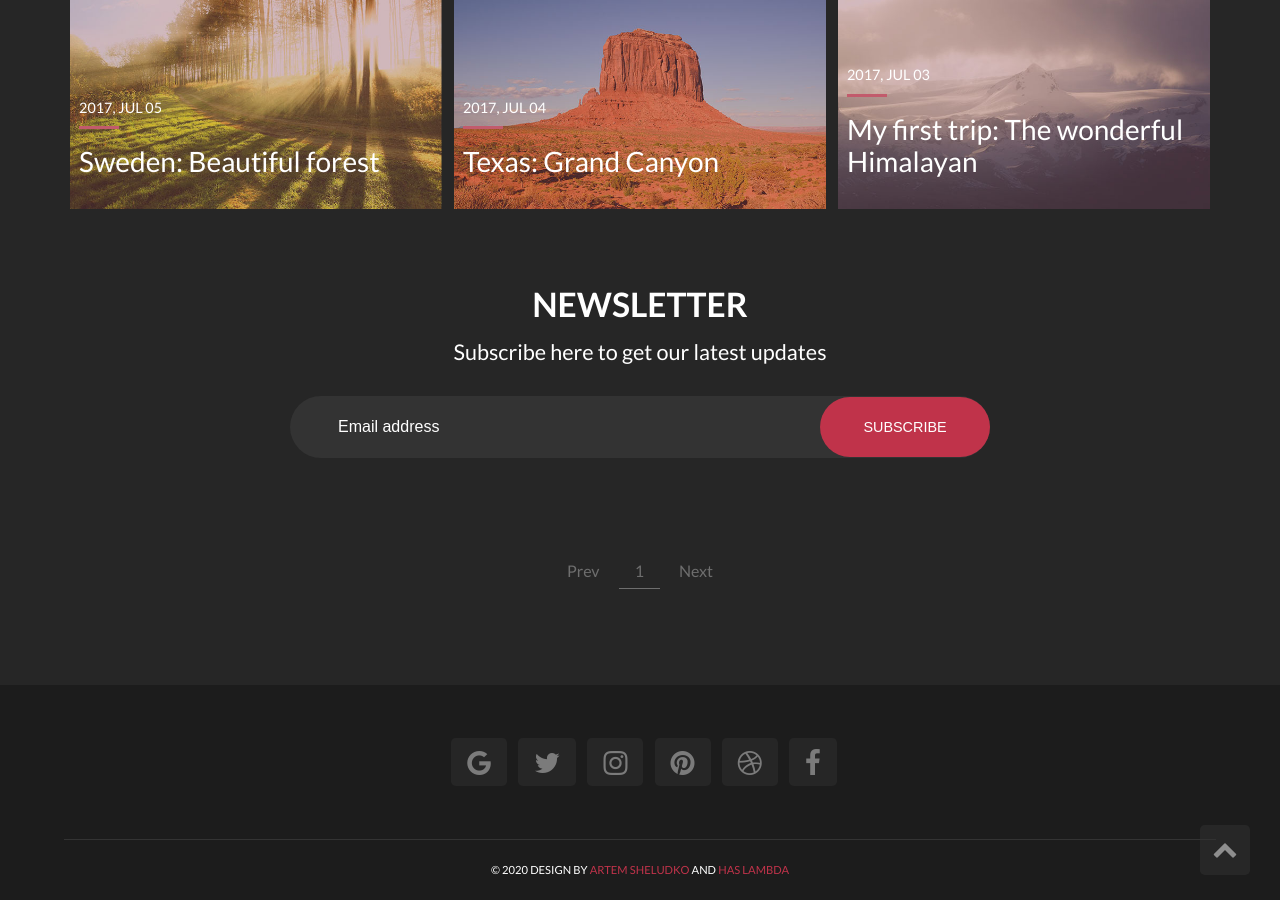
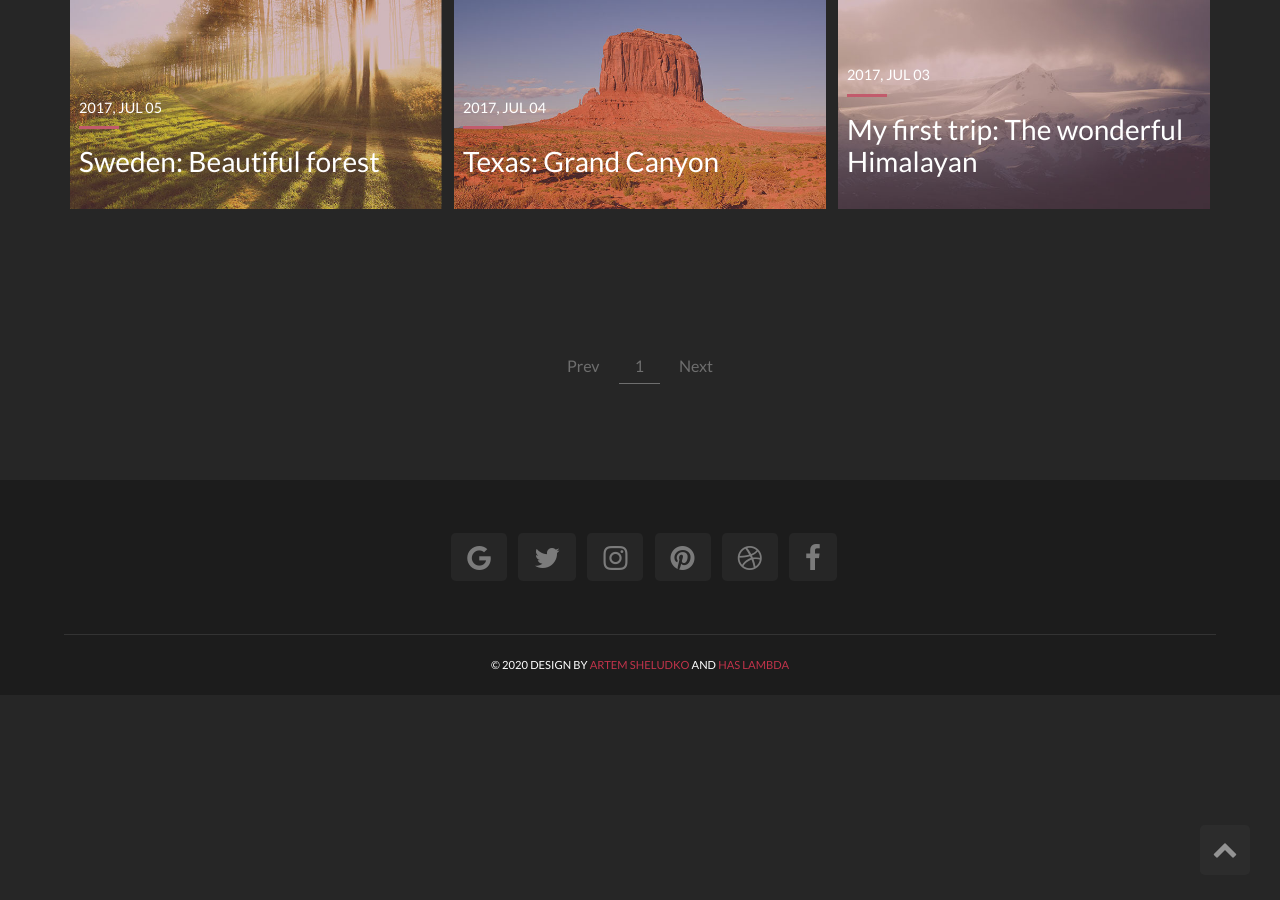
Before and after one commit to haslambda/blog, a Jekyll site: the page built from index.html, in a window 1280 px wide and 900 px high, scrolled down 1452 px. Built offline with Jekyll 4.4.1, drawn with Linux system fonts in a browser that asks for light colours; the list of posts is cut into pages by our own code; after the commit the page ends 2147 px from its top, so only the background shows below that.

Commit message:
Delete newsletter input

```diff
--- a/_includes/newsletter.html
+++ b/_includes/newsletter.html
@@ -1,11 +1,3 @@
 
 <section class="newsletter" id="mc_embed_signup">
-  <h2 class="newsletter_title">Newsletter</h2>
-  <form action="//{{ site.mailchimp }}" method="post" id="mc-embedded-subscribe-form" name="mc-embedded-subscribe-form" class="validate" target="_blank" novalidate>
-    <label for="mce-EMAIL">Subscribe here to get our latest updates</label>
-    <div class="newsletter_box" id="mc_embed_signup_scroll">
-      <input type="email" name="EMAIL" placeholder="Email address" class="email_input" id="mce-EMAIL" required>
-      <input type="submit" value="Subscribe" name="subscribe" class="subscribe_btn" id="mc-embedded-subscribe">
-    </div>
-  </form>
 </section> <!-- End Section Newsletter -->
```
